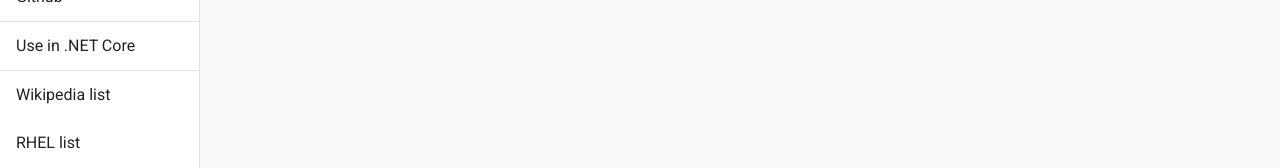
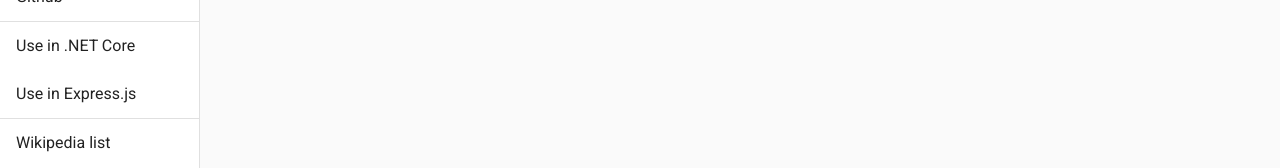
Before and after one commit to ignatandrei/MicroservicesPortChooser, an Angular app in the folder src/MicroservicesAng/: page /static/mpcv1 in a window 1280 px wide. Shown: the part 292-460 px from the top of the page. Built offline with nearby package versions, Linux system fonts and the light colour scheme.

Commit message:
added help for express

```diff
--- a/src/MicroservicesAng/src/app/primary-navig/primary-navig.component.html
+++ b/src/MicroservicesAng/src/app/primary-navig/primary-navig.component.html
@@ -15,6 +15,8 @@
       <a mat-list-item href="https://github.com/ignatandrei/MicroservicesPortChooser/" target="_blank">Github</a>
       <mat-divider></mat-divider>
       <a mat-list-item href="https://www.nuget.org/packages/MicroservicesPortChooser/" target="_blank">Use in .NET Core</a>
+      <a mat-list-item href="https://github.com/ignatandrei/MicroservicesPortChooser#Express" target="_blank">Use in Express.js</a>
+
       <mat-divider></mat-divider>
       <a mat-list-item href="https://en.wikipedia.org/wiki/List_of_TCP_and_UDP_port_numbers" target="_blank">Wikipedia list</a>
       <a mat-list-item href="https://web.mit.edu/rhel-doc/4/RH-DOCS/rhel-sg-en-4/ch-ports.html" target="_blank">RHEL list</a>
```
Also changed, not shown: 1 other file (tests, documents, lock files or other folders).
